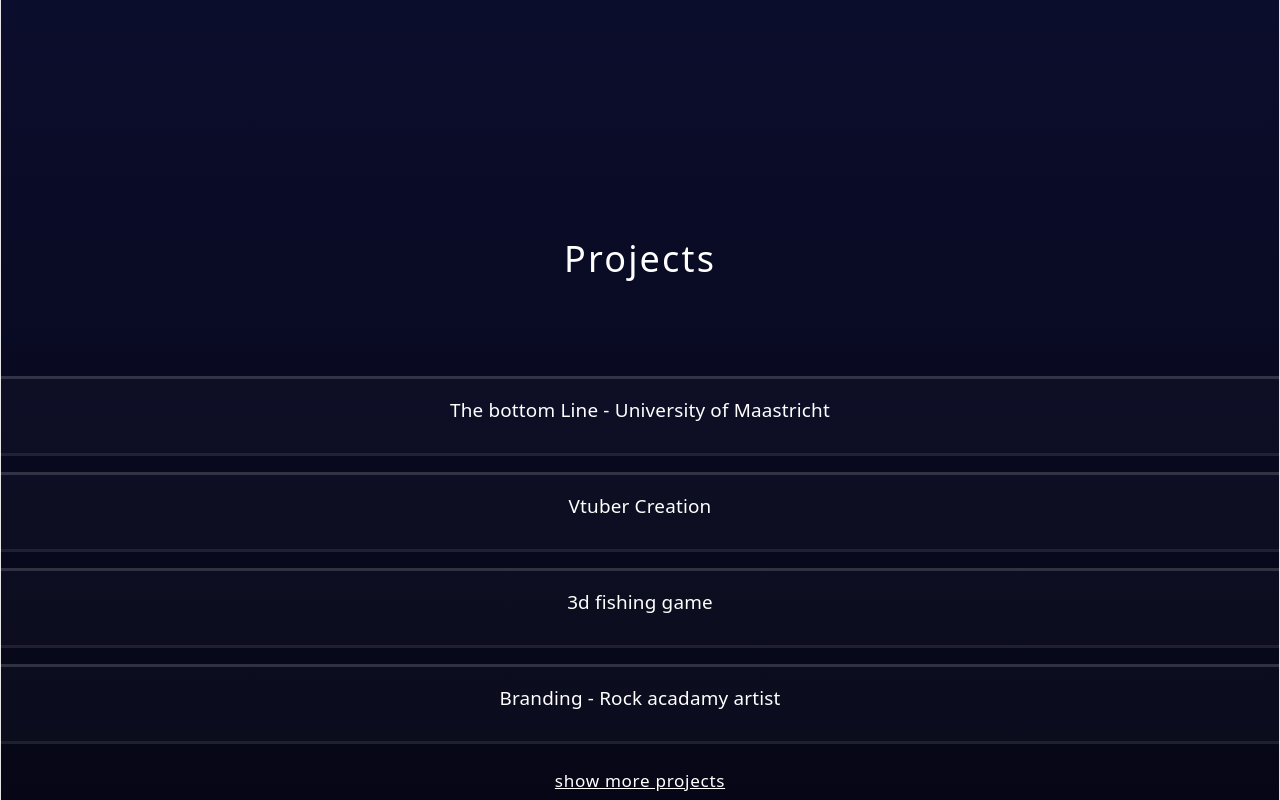
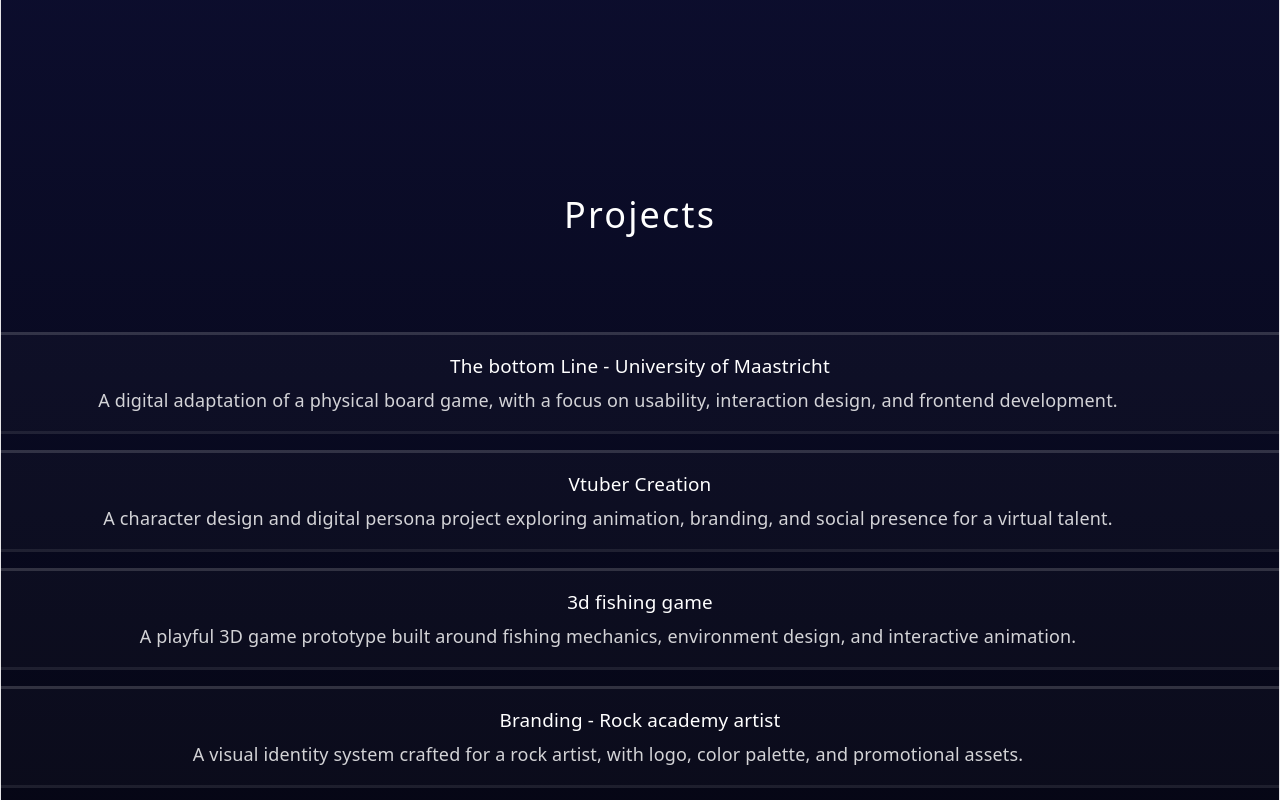
Before and after one commit to EvyKnops/2dportfoliowebsite, a React (Vite) app in the folder 2d-website/: page / in a window 1280 px wide. Shown: the part 680-1480 px from the top of the page. Built offline with nearby package versions, Linux system fonts and the light colour scheme.

Commit message:
added seperate pages for the projects because it doesnt scroll well on main page if the full project is explained

```diff
--- a/2d-website/package.json
+++ b/2d-website/package.json
@@ -11,7 +11,8 @@
   },
   "dependencies": {
     "react": "^19.2.5",
-    "react-dom": "^19.2.5"
+    "react-dom": "^19.2.5",
+    "react-router-dom": "^7.17.0"
   },
   "devDependencies": {
     "@eslint/js": "^10.0.1",
--- a/2d-website/src/App.css
+++ b/2d-website/src/App.css
@@ -73,16 +73,31 @@ section{
   font-weight: 500;
 }
 
+.ProjectTitleLink {
+  color: inherit;
+  text-decoration: none;
+}
+
+.ProjectTitleLink:hover {
+  text-decoration: underline;
+  opacity: 0.85;
+}
+
+.ProjectSummary {
+  margin: 8px 5vw 0 0;
+  color: rgba(255,255,255,0.82);
+}
+
 .ProjectDescription {
   margin: 12px 5vw 0;
-  max-height: 0;
-  overflow: hidden;
-  opacity: 0;
   color: rgba(255,255,255,0.78);
   font-size: 0.95rem;
   line-height: 1.6;
-  transition: opacity 0.25s ease, max-height 0.25s ease;
   text-align: left;
+}
+
+.ProjectDescription ul {
+  margin: 0 0 12px 20px;
 }
 
 .ProjectMedia {
@@ -129,10 +144,6 @@ section{
   }
 }
 
-.ProjectItem:hover .ProjectDescription {
-  opacity: 1;
-  max-height: 700px;
-}
 
 .ProjectsMore {
   color: #fff;
--- a/2d-website/src/App.jsx
+++ b/2d-website/src/App.jsx
@@ -1,102 +1,75 @@
-import { useState } from 'react'
-import reactLogo from './assets/react.svg'
+import { BrowserRouter, Routes, Route, Link, useParams } from 'react-router-dom'
+import { useEffect } from 'react'
 import Logo from './assets/logo-geel-blauw.png'
 import foto1 from './assets/foto1.jpg'
 import foto2 from './assets/foto2.jpg'
 import stylescape from './assets/stylescape.png'
 import './App.css'
 
-function App() {
-  const [count, setCount] = useState(0)
+const projects = [
+  {
+    slug: 'bottom-line',
+    title: 'The bottom Line - University of Maastricht',
+    summary:
+      'A digital adaptation of a physical board game, with a focus on usability, interaction design, and frontend development.',
+    description:
+      'The Bottom Line was a student group project in which we transformed an existing physical board game into a digital experience. The goal was to preserve the core gameplay mechanics and user experience of the original game while adapting it for a digital platform.',
+    contribution: [
+      'Designed the user interface in Figma.',
+      'Conducted usability tests to validate and improve the designs.',
+      'Iterated on the designs based on user feedback.',
+      'Developed frontend features using TypeScript.',
+    ],
+    tools: 'Figma, TypeScript',
+    screenshot: stylescape,
+    videoId: 'KMpad-OTkJU',
+  },
+  {
+    slug: 'vtuber-creation',
+    title: 'Vtuber Creation',
+    summary:
+      'A character design and digital persona project exploring animation, branding, and social presence for a virtual talent.',
+  },
+  {
+    slug: '3d-fishing-game',
+    title: '3d fishing game',
+    summary:
+      'A playful 3D game prototype built around fishing mechanics, environment design, and interactive animation.',
+  },
+  {
+    slug: 'rock-academy-branding',
+    title: 'Branding - Rock academy artist',
+    summary:
+      'A visual identity system crafted for a rock artist, with logo, color palette, and promotional assets.',
+  },
+]
 
+function SectionContact({ showImages = true }) {
   return (
-    <>
-      <section id="center">
-
-        <div className="SectionName">
-          <h1>Evy Knops</h1>
-          <p>Welcome to my Portfolio!</p>
-        </div>
-      </section>
-
-
-      <section className="SectionProjects">
-        <h1>Projects</h1>
-
-        <div className="ProjectsList">
-          <div className="ProjectItem">
-            <p className="ProjectTitle">The bottom Line - University of Maastricht</p>
-            <div className="ProjectDescription">
-              <h3>Project Description</h3>
-              <p>
-                The Bottom Line was a group project in which we transformed an existing physical board game into a digital experience. The goal was to preserve the core gameplay mechanics and user experience of the original game while adapting it for a digital platform. The project focused on usability, interaction design, and frontend development.
-              </p>
-
-              <h3>My Contribution</h3>
-              <ul>
-                <li>Designed the user interface in Figma.</li>
-                <li>Conducted usability tests to validate and improve the designs.</li>
-                <li>Iterated on the designs based on user feedback.</li>
-                <li>Developed frontend features using TypeScript.</li>
-                <li>Collaborated with team members to align design and development decisions.</li>
-              </ul>
-
-              <h3>Tools</h3>
-              <p>Figma, TypeScript</p>
-
-              <div className="ProjectMedia">
-                <div className="ProjectVideo">
-                  <iframe
-                    src="https://www.youtube.com/embed/KMpad-OTkJU"
-                    title="Project video"
-                    frameBorder="0"
-                    allow="accelerometer; autoplay; clipboard-write; encrypted-media; gyroscope; picture-in-picture"
-                    allowFullScreen
-                  />
-                </div>
-                <img src={stylescape} alt="bottom line screenshot" />
-              </div>
-            </div>
-          </div>
-          <div className="ProjectItem">
-            <p className="ProjectTitle">Vtuber Creation</p>
-            <p className="ProjectDescription">A character design and digital persona project exploring animation, branding, and social presence for a virtual talent.</p>
-          </div>
-          <div className="ProjectItem">
-            <p className="ProjectTitle">3d fishing game</p>
-            <p className="ProjectDescription">A playful 3D game prototype built around fishing mechanics, environment design, and interactive animation.</p>
-          </div>
-          <div className="ProjectItem">
-            <p className="ProjectTitle">Branding - Rock acadamy artist</p>
-            <p className="ProjectDescription">A visual identity system crafted for a rock artist, with logo, color palette, and promotional assets.</p>
-          </div>
-        </div>
-
-        <a href="#" className="ProjectsMore">show more projects</a>
-      </section>
-
     <section className="SectionContact">
       <h1>Contact me</h1>
 
+      {showImages && (
         <div className="ContactGrid">
           <div className="ContactCard">
-
             <img src={foto2} className="foto2" alt="foto evy2" />
           </div>
 
           <div className="ContactCard2">
             <img src={foto1} className="foto1" alt="foto evy" />
+          </div>
 
-          </div>
           <div className="ContactCard">
-
             <img src={foto2} className="foto2" alt="foto evy2" />
           </div>
         </div>
+      )}
 
       <div className="ContactFooter">
         <span>
-            <a href="https://www.linkedin.com/in/evy-knops/" target="_blank" rel="noopener noreferrer">Linkedin</a>
+          <a href="https://www.linkedin.com/in/evy-knops/" target="_blank" rel="noopener noreferrer">
+            Linkedin
+          </a>
         </span>
         <span className="ContactLogo">
           <img src={Logo} className="Logo" alt="logo" />
@@ -106,8 +79,125 @@ function App() {
         </span>
       </div>
     </section>
+  )
+}
+
+function Home() {
+  return (
+    <>
+      <section id="center">
+        <div className="SectionName">
+          <h1>Evy Knops</h1>
+          <p>Welcome to my Portfolio!</p>
+        </div>
+      </section>
+
+      <section className="SectionProjects">
+        <h1>Projects</h1>
+
+        <div className="ProjectsList">
+          {projects.map((project) => (
+            <div className="ProjectItem" key={project.slug}>
+              <p className="ProjectTitle">
+                <Link className="ProjectTitleLink" to={`/project/${project.slug}`}>
+                  {project.title}
+                </Link>
+              </p>
+              <p className="ProjectSummary">{project.summary}</p>
+            </div>
+          ))}
+        </div>
+
+        <a href="#" className="ProjectsMore">
+          show more projects
+        </a>
+      </section>
+
+      <SectionContact showImages={true} />
     </>
   )
 }
 
+function ProjectDetails() {
+  const { slug } = useParams()
+  const project = projects.find((item) => item.slug === slug)
+
+  useEffect(() => {
+    window.scrollTo(0, 0)
+  }, [slug])
+
+  if (!project) {
+    return (
+      <section className="SectionProjects">
+        <h1>Project not found</h1>
+        <Link className="ProjectTitleLink" to="/">
+          Go back to projects
+        </Link>
+      </section>
+    )
+  }
+
+  return (
+    <>
+      <section className="SectionProjects">
+        <h1>{project.title}</h1>
+        <div className="ProjectDescription">
+          <h3>Project Description</h3>
+          <p>{project.description}</p>
+
+          {project.contribution && (
+            <>
+              <h3>My Contribution</h3>
+              <ul>
+                {project.contribution.map((item) => (
+                  <li key={item}>{item}</li>
+                ))}
+              </ul>
+            </>
+          )}
+
+          {project.tools && (
+            <>
+              <h3>Tools</h3>
+              <p>{project.tools}</p>
+            </>
+          )}
+
+          <div className="ProjectMedia">
+            <div className="ProjectVideo">
+              <iframe
+                src={`https://www.youtube.com/embed/${project.videoId}`}
+                title="Project video"
+                frameBorder="0"
+                allow="accelerometer; autoplay; clipboard-write; encrypted-media; gyroscope; picture-in-picture"
+                allowFullScreen
+              />
+            </div>
+            {project.screenshot && (
+              <img src={project.screenshot} alt={`${project.title} screenshot`} />
+            )}
+          </div>
+
+          <Link className="ProjectTitleLink" to="/">
+            ← Back to projects
+          </Link>
+        </div>
+      </section>
+
+      <SectionContact showImages={false} />
+    </>
+  )
+}
+
+function App() {
+  return (
+    <BrowserRouter>
+      <Routes>
+        <Route path="/" element={<Home />} />
+        <Route path="/project/:slug" element={<ProjectDetails />} />
+      </Routes>
+    </BrowserRouter>
+  )
+}
+
 export default App
```
Also changed, not shown: 1 other file (tests, documents, lock files or other folders). Lines whose indentation alone changed are shown as unchanged.
